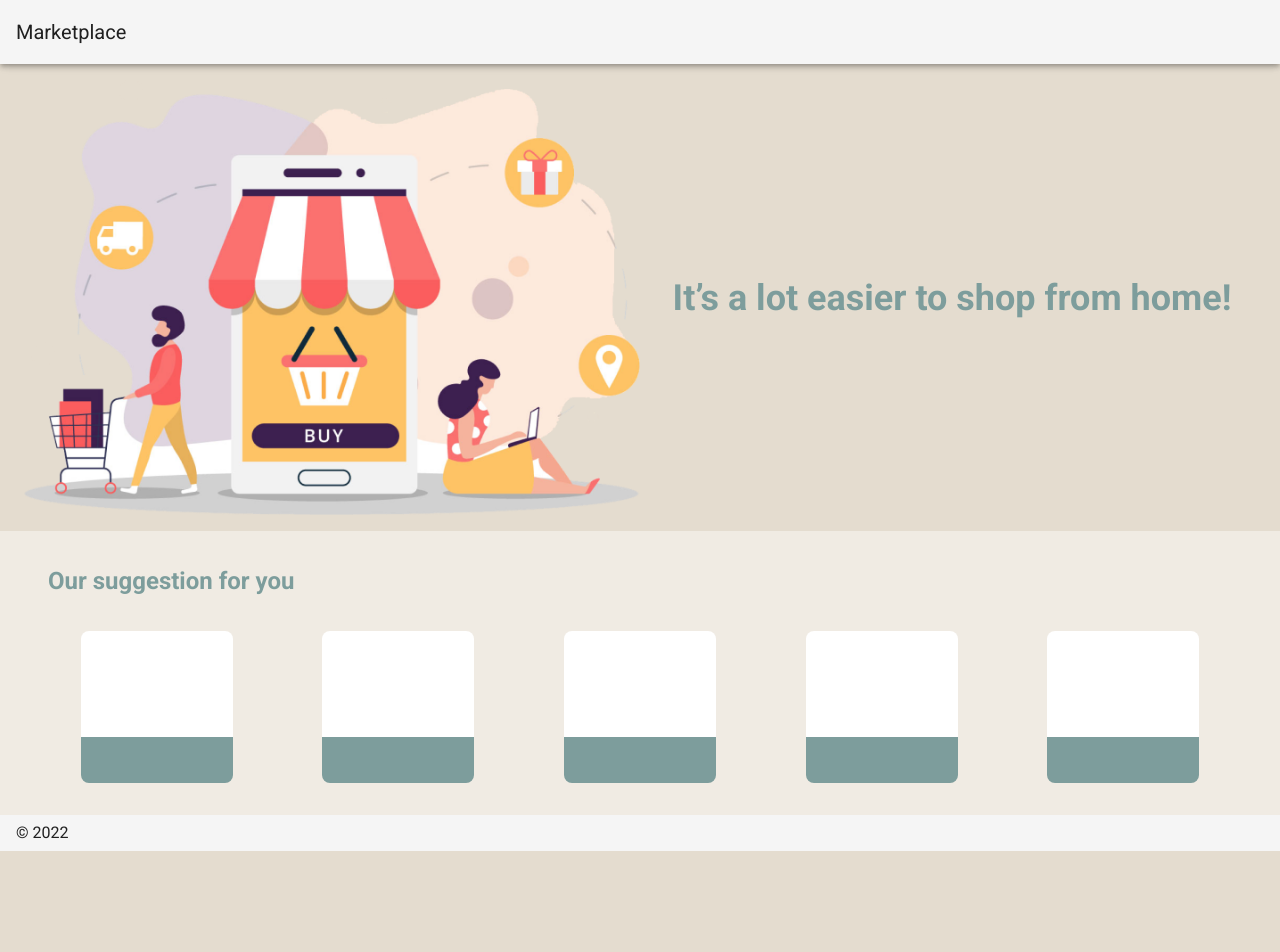
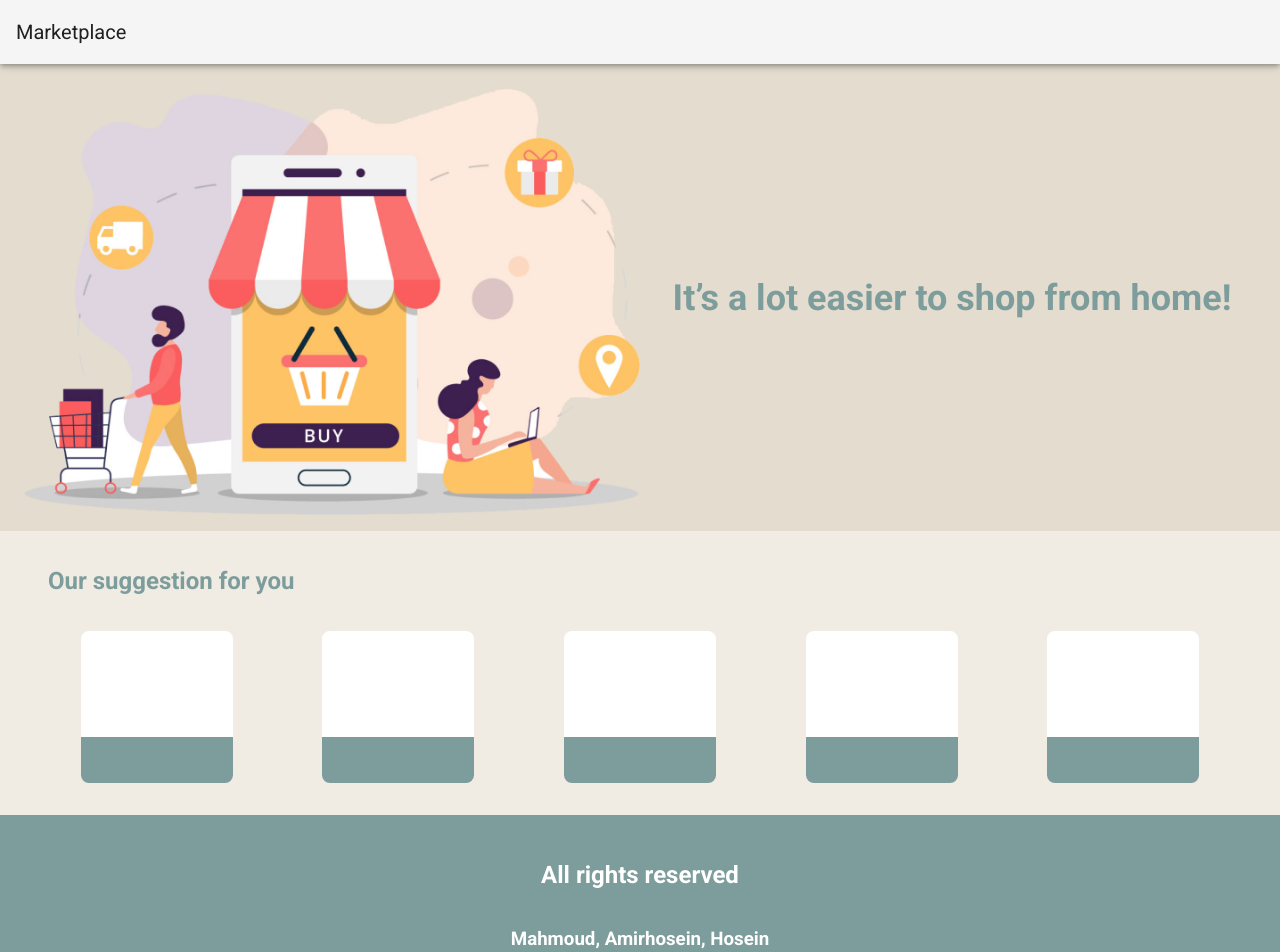
Before and after one commit to AmirHosein-Gharaati/marketplace-frontend, a Nuxt app: page / in a window 1280 px wide. Shown: the top 952 px of the page. Before the commit the page ends 851 px from the top, so only its background shows below. Built offline with nearby package versions, Linux system fonts and the light colour scheme.

Commit message:
added footer

```diff
--- a/assets/styles/app.scss
+++ b/assets/styles/app.scss
@@ -10,6 +10,7 @@
 
 // components
 @import './component/card.scss';
+@import './component/footer.scss';
 
 html {
   overflow-y: auto !important;
--- /dev/null
+++ b/assets/styles/component/footer.scss
@@ -0,0 +1,6 @@
+.footer {
+  background-color: #7d9d9c !important;
+  color: white !important;
+  flex-direction: column;
+  justify-content: center;
+}
--- a/layouts/default.vue
+++ b/layouts/default.vue
@@ -6,8 +6,9 @@
     <v-main>
       <Nuxt />
     </v-main>
-    <v-footer :absolute="!fixed" app>
-      <span>&copy; {{ new Date().getFullYear() }}</span>
+    <v-footer height="180" :absolute="!fixed" app class="footer">
+      <h2 class="pb-8">All rights reserved</h2>
+      <h3>Mahmoud, Amirhosein, Hosein</h3>
     </v-footer>
   </v-app>
 </template>
```
